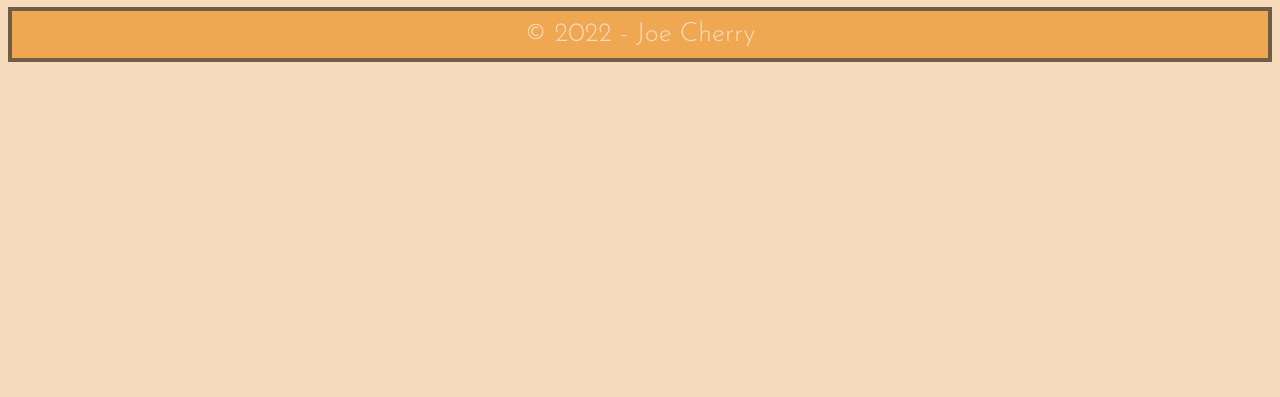
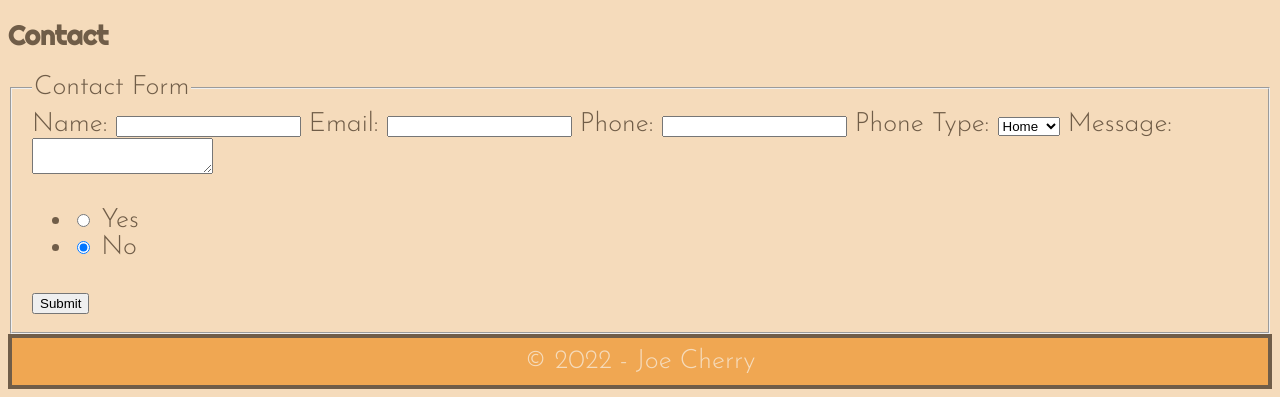
Before and after one commit to RVCC-IDMX/about-me-Joe-Cherry, a plain HTML site: page index.html in a window 1280 px wide. Shown: the part 5655-6052 px from the top of the page. Before the commit the page ends 5725 px from the top, so only its background shows below. Drawn offline with Linux system fonts and the light colour scheme.

Commit message:
Added netlify form

```diff
--- a/index.html
+++ b/index.html
@@ -133,6 +133,40 @@
 
     <iframe width="560" height="315" src="https://www.youtube.com/embed/n26LnZatwRg" title="YouTube video player" frameborder="0" allow="accelerometer; autoplay; clipboard-write; encrypted-media; gyroscope; picture-in-picture; web-share" allowfullscreen></iframe>
 
+    <section id="contact">
+      <h2>Contact</h2>
+      <form>
+
+        <fieldset>
+          <form id="contact form" name="contactform" data-netlify="true"></form>
+          <legend>Contact Form</legend>
+          <label for="name">Name:</label>
+          <input type="text" id="name" name="name" required>
+          <label for="email">Email:</label>
+          <input type="email" id="email" name="email" required>
+          <label for="phone">Phone:</label>
+          <input type="tel" id="phone" name="phone">
+          <label for="phone-type">Phone Type:</label>
+          <select id="phone-type" name="phone-type">
+            <option value="home">Home</option>
+            <option value="work">Work</option>
+            <option value="mobile">Mobile</option>
+          </select>
+          <label for="message">Message:</label>
+          <textarea id="message" name="message"></textarea>
+          <ul>
+            <li>
+              <label><input type="radio" name="follow-up" value="yes"> Yes</label>
+            </li>
+            <li>
+              <label><input type="radio" name="follow-up" value="no" checked> No</label>
+            </li>
+          </ul>
+          <input type="submit" value="Submit">
+        </fieldset>
+      </form>
+    </section>
+
 
     <footer>
 
```
